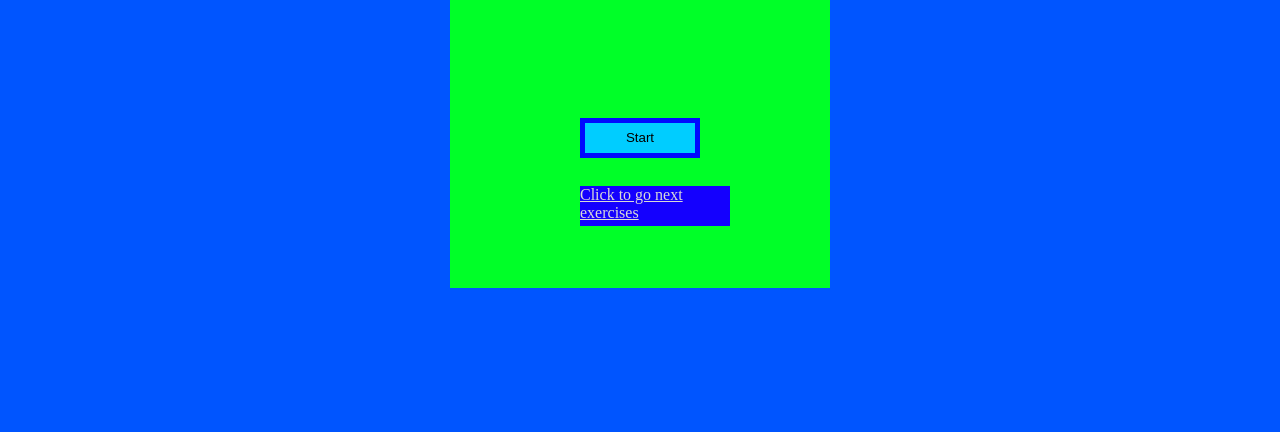
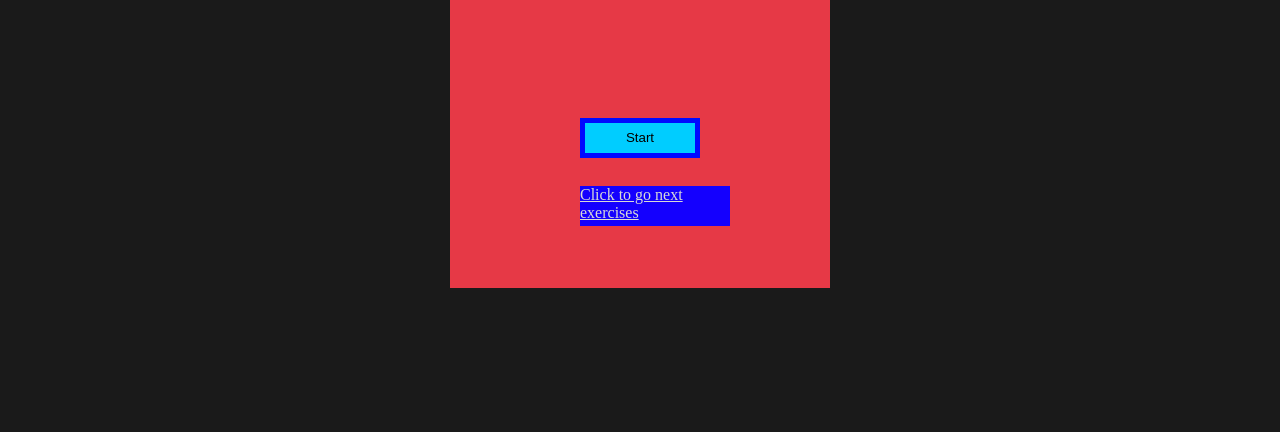
Before and after one commit to sudipsambhu0-rgb/Fitness.com, a plain HTML site: page push-ups.html in a window 1280 px wide. Shown: the part 368-800 px from the top of the page. Drawn offline with Linux system fonts and the light colour scheme.

Commit message:
Update push-ups.html

```diff
--- a/push-ups.html
+++ b/push-ups.html
@@ -13,7 +13,7 @@
       display:flex;
       justify-content:center;
       align-items:center;
-      background:#0055FF;
+      background:#1A1A1A;
       flex-direction:column;
     }
     .text {
@@ -31,7 +31,7 @@
       position:relative;
       height:400px;
       width:380px;
-      background:#00FF28;
+      background:#E63946;
       margin-top:20px;
     }
     #btn, #btn2 {
```
